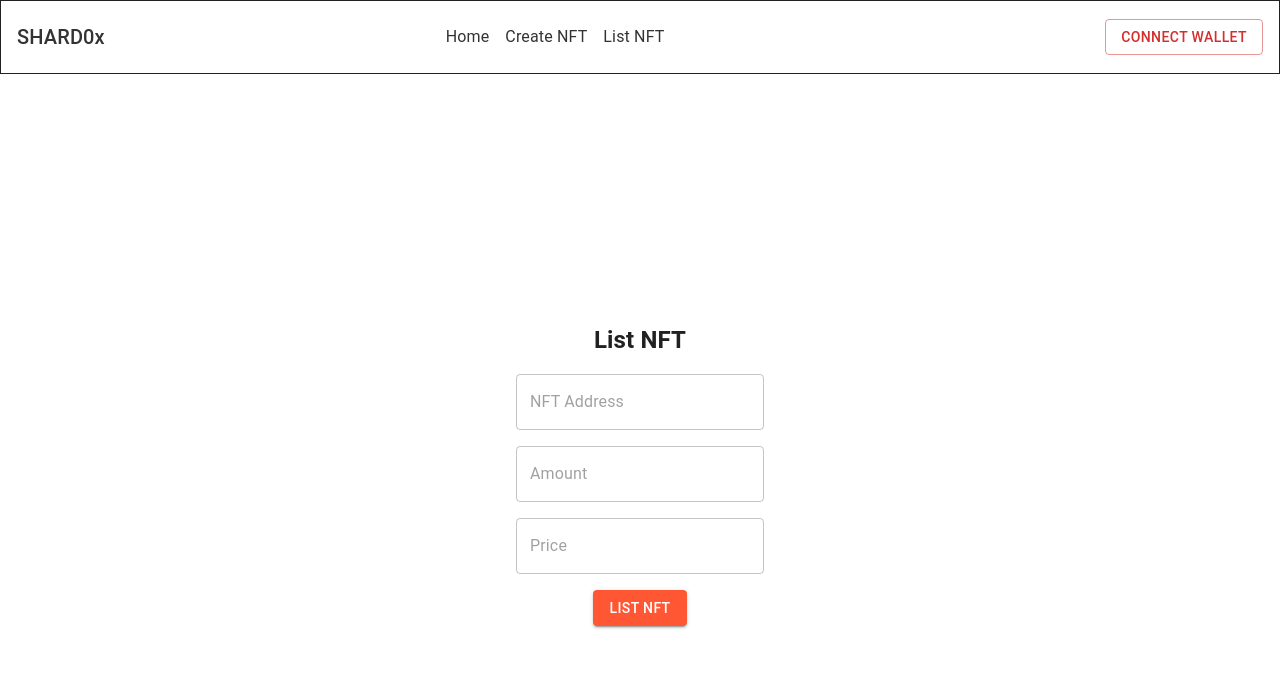
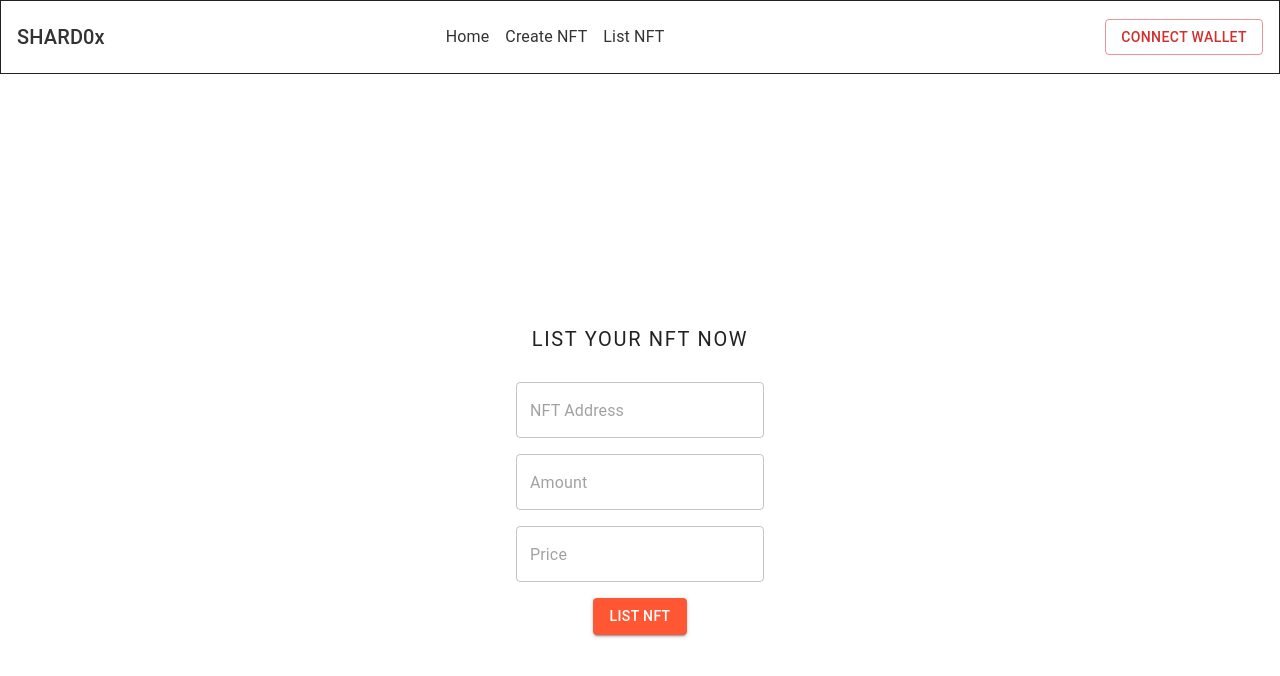
Before and after one commit to Ash20pk/nftmarketplace, a React (Create React App) app in the folder frontend/: page /list-nft in a window 1280 px wide. Shown: the top 676 px of the page. Built offline with nearby package versions, Linux system fonts and the light colour scheme.

Commit message:
minor fix

```diff
--- a/frontend/src/components/ConnectWallet.js
+++ b/frontend/src/components/ConnectWallet.js
@@ -21,7 +21,7 @@ function ConnectWallet({ children }) {
 
   const marketplaceAddress = "0x869d1961443120A53D66923ccBac81eee40d913B";
   const nftContractAddress = "0xd8E46D75B5f4b450534acA1804f1CfcbeDEA3772";
-  const nftfactoryAddress = "0xb1FA5DA20FA61D4E627FE0618645d07e1Ed64210";
+  const nftfactoryAddress = "0x2B67aaCb0abeD2a7164150939DAf331C7031ED64";
 
   useEffect(() => {
     if (window.ethereum) {
--- a/frontend/src/components/Home.js
+++ b/frontend/src/components/Home.js
@@ -87,7 +87,7 @@ function Home() {
                     ))}
                 </Grid>
             ) : (
-                <p>No NFT Listed</p>
+                <p>No NFT minted</p>
             )
         ) : (
             <p>Connect your wallet to continue</p>
--- a/frontend/src/components/ListNFTWithPermit.js
+++ b/frontend/src/components/ListNFTWithPermit.js
@@ -2,7 +2,7 @@ import React, { useState } from 'react';
 import { ethers } from 'ethers';
 import { useWeb3 } from './ConnectWallet'; // Import the useWeb3 hook to access web3 instance and other context variables
 import '../styles/ListNFTWithPermit.css'; // Import CSS file for styling
-import {Button, Stack, TextField, Box, Container} from '@mui/material';
+import {Button, Stack, TextField, Typography} from '@mui/material';
 
 
 function ListNFTWithPermit() {
@@ -97,7 +97,7 @@ function ListNFTWithPermit() {
 
   return (
       <Stack direction="column" spacing={2} justifyContent="center" alignItems="center" sx={{ height: '100vh' }}>
-      <h2>List NFT</h2>
+      <Typography variant="overline" fontSize={20} sx={{margin: 5}}>List your NFT now</Typography>
       <TextField
         type="text"
         placeholder="NFT Address"
```
